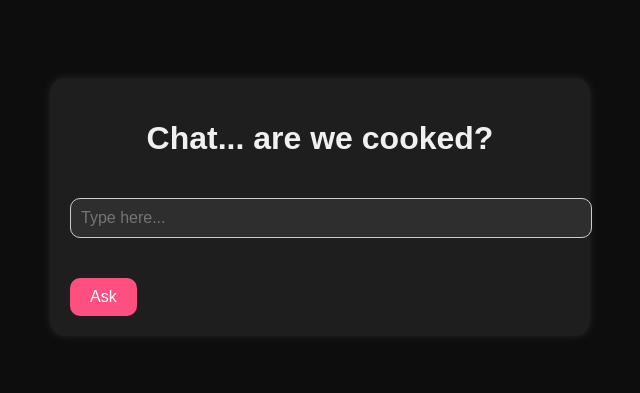
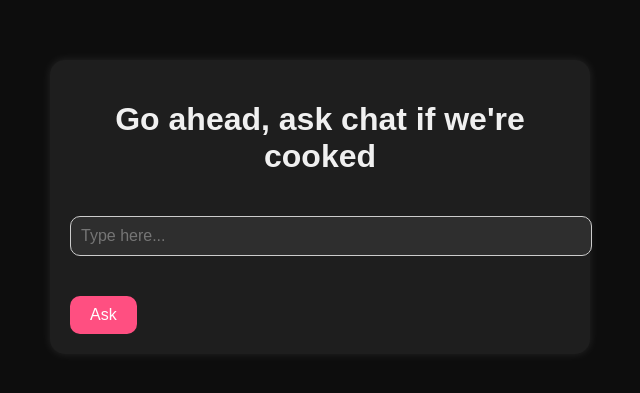
Before and after one commit to haybur/Chatarewecooked, a plain HTML site: page index.html in a window 1280 px wide. Shown: the part 193-586 px from the top of the page, without its empty margins (320-960 px from the left). Drawn offline with Linux system fonts and the light colour scheme.

Commit message:
Update index.html

```diff
--- a/index.html
+++ b/index.html
@@ -71,7 +71,7 @@
 </head>
 <body>
   <div class="chat-box">
-    <h1 style="text-align:center;">Chat... are we cooked?</h1>
+    <h1 style="text-align:center;">Go ahead, ask chat if we're cooked</h1>
     <input type="text" id="userInput" placeholder="Type here..." onkeydown="if(event.key==='Enter') giveAnswer()" />
     <div id="chatLog" class="chat-log"></div>
     <button id="askBtn">Ask</button>
```
